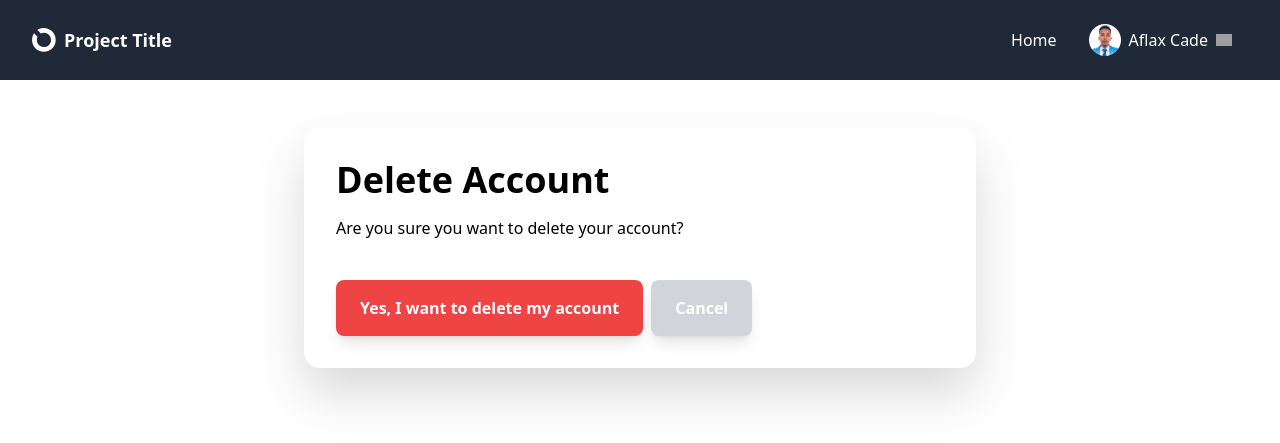
After one commit to AflaxCade/Django-Authentication-App, a Django app: page /profile/delete/ in a window 1280 px wide. The commit adds this page. Shown: the top 443 px of the page. Run offline with Django 5.2, Linux system fonts and the light colour scheme; a user stored in the database is signed in; data comes from the database, SQL or seed files in the repository; both versions use the stored data as it was after the commit; parts of the project's set-up code (start-up, migrations or seed data) failed here and were passed over; some libraries are stand-ins or nearby versions; grey boxes are pictures that could not be loaded.

Commit message:
added delete account functionality

```diff
--- /dev/null
+++ b/a_users/templates/a_users/profile_delete.html
@@ -0,0 +1,14 @@
+{% extends 'layouts/box.html' %}
+
+{% block content %}
+
+<h1>Delete Account</h1>
+<p>Are you sure you want to delete your account?</p>
+
+<form method='POST'>
+    {% csrf_token %}
+    <button type="submit" class="button-red mt-6">Yes, I want to delete my account</button>
+    <a class="button button-gray ml-1" href="{{ request.META.HTTP_REFERER }}">Cancel</a>
+</form>
+
+{% endblock %}
--- a/a_users/templates/a_users/profile_settings.html
+++ b/a_users/templates/a_users/profile_settings.html
@@ -44,7 +44,7 @@
                 Once deleted, account is gone. Forever.
             </td>
             <td class="px-6 py-4">
-                <a href="" class="font-medium text-red-600 hover:underline">
+                <a href="{% url 'profile-delete' %}" class="font-medium text-red-600 hover:underline">
                     Delete
                 </a>
             </td>
--- a/a_users/urls.py
+++ b/a_users/urls.py
@@ -8,5 +8,6 @@ urlpatterns = [
     path('settings/', profile_settings_view, name="profile-settings"),
     path('emailchange/', profile_emailchange, name="profile-emailchange"),
     path('emailverify/', profile_emailverify, name="profile-emailverify"),
+    path('delete/', profile_delete_view, name="profile-delete"),
 
 ]
--- a/a_users/views.py
+++ b/a_users/views.py
@@ -3,6 +3,7 @@ from django.contrib.auth.decorators import login_required
 from allauth.account.utils import send_email_confirmation
 from django.contrib import messages
 from django.contrib.auth.models import User
+from django.contrib.auth import logout
 from .forms import ProfileForm, EmailForm
 from django.urls import reverse
 
@@ -77,3 +78,15 @@ def profile_emailchange(request):
 def profile_emailverify(request):
     send_email_confirmation(request, request.user)
     return redirect('profile-settings')
+
+
+@login_required
+def profile_delete_view(request):
+    user = request.user
+    if request.method == "POST":
+        logout(request)
+        user.delete()
+        messages.success(request, 'Account deleted, what a pity')
+        return redirect('home')
+
+    return render(request, 'a_users/profile_delete.html')
```
Also changed, not shown: db.sqlite3.
